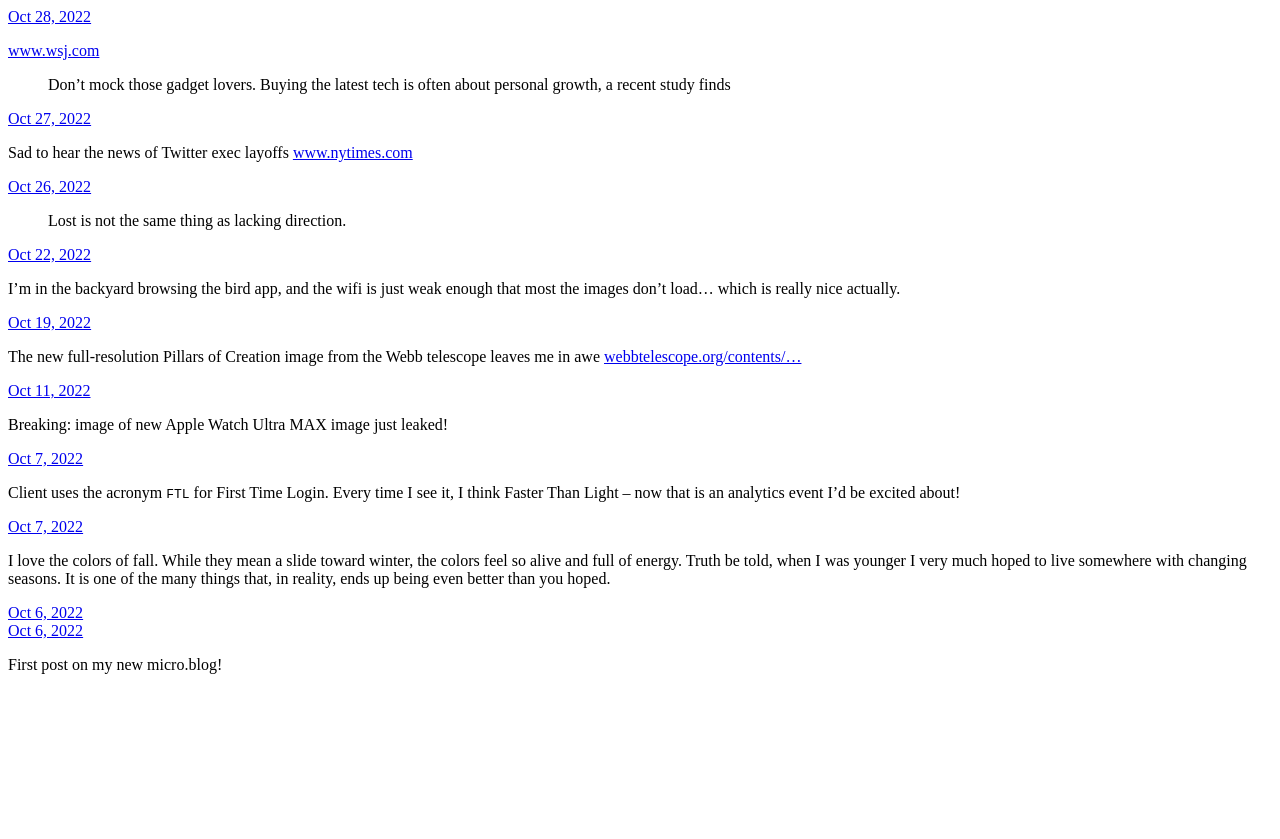
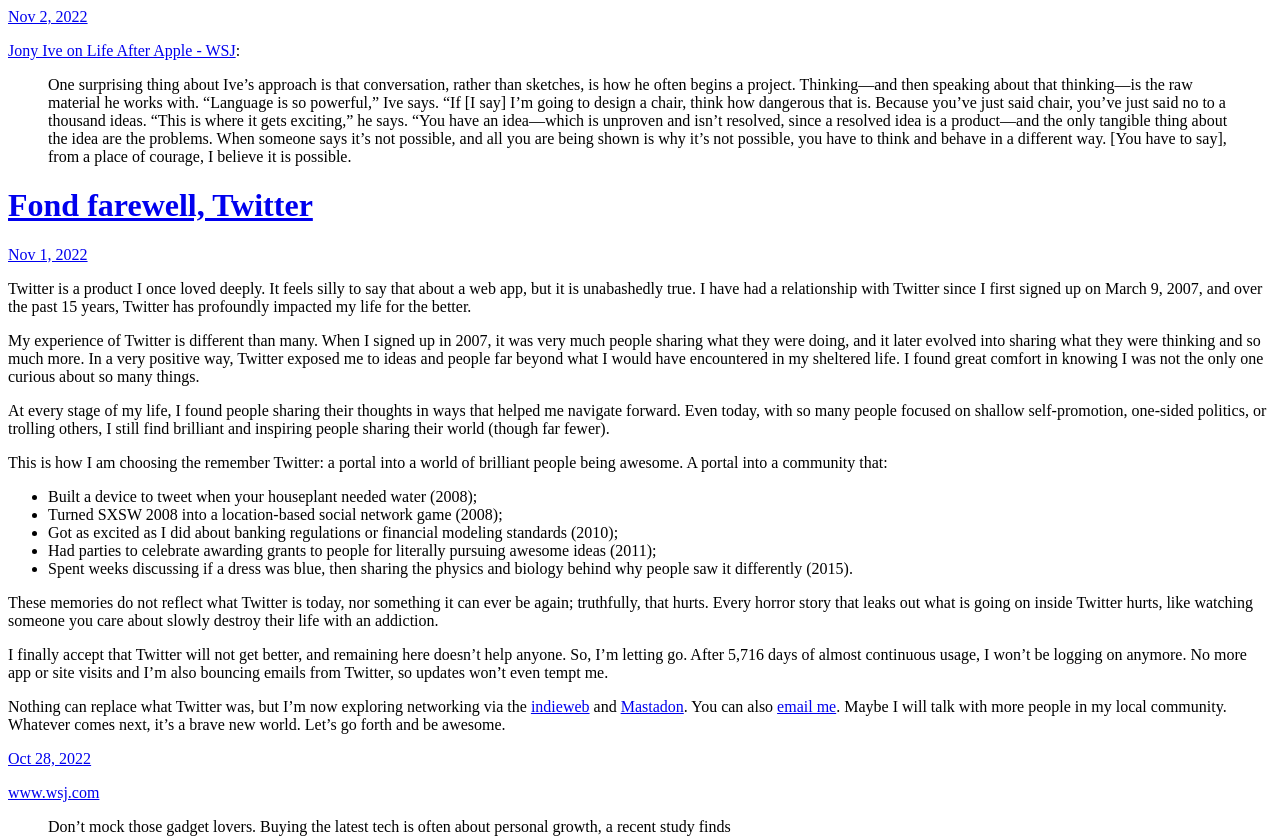
Before and after one commit to willdearman/wtd_micro_blog, a plain HTML site: page index.html in a window 1280 px wide. Shown: the top 839 px of the page. Before the commit the page ends 800 px from the top, so only its background shows below. Drawn offline with Linux system fonts and the light colour scheme.

Commit message:
Archiving from Micro.blog.

```diff
--- a/index.html
+++ b/index.html
@@ -25,7 +25,48 @@
 	  <div class="h-entry">
 
 
-		<a href="https://www.willdearman.com/2022/10/28/wwwwsjcom-dont-mock.html" class="u-url"><time class="dt-published" datetime="2022-10-28 21:00:28 -0500">Oct 28, 2022</time></a>
+		<a href="https://www.willdearman.com/2022/11/02/jony-ive-on.html" class="u-url"><time class="dt-published" datetime="2022-11-02 13:10:58 -0600">Nov 2, 2022</time></a>
+
+		<div class="e-content">
+			 <p><a href="https://www.wsj.com/articles/jony-ive-apple-design-interview-profile-lovefrom-11666733971">Jony Ive on Life After Apple - WSJ</a>:</p>
+<blockquote>
+<p>One surprising thing about Ive’s approach is that conversation, rather than sketches, is how he often begins a project. Thinking—and then speaking about that thinking—is the raw material he works with. “Language is so powerful,” Ive says. “If [I say] I’m going to design a chair, think how dangerous that is. Because you’ve just said chair, you’ve just said no to a thousand ideas.
+“This is where it gets exciting,” he says. “You have an idea—which is unproven and isn’t resolved, since a resolved idea is a product—and the only tangible thing about the idea are the problems. When someone says it’s not possible, and all you are being shown is why it’s not possible, you have to think and behave in a different way. [You have to say], from a place of courage, I believe it is possible.</p>
+</blockquote>
+
+		</div>
+	  </div>
+
+	  <div class="h-entry">
+
+			<h1><a href="https://www.willdearman.com/2022/11/01/fond-farewell-twitter.html">Fond farewell, Twitter</a></h1>
+
+
+		<a href="https://www.willdearman.com/2022/11/01/fond-farewell-twitter.html" class="u-url"><time class="dt-published" datetime="2022-11-01 16:42:37 -0600">Nov 1, 2022</time></a>
+
+		<div class="e-content">
+			 <p>Twitter is a product I once loved deeply. It feels silly to say that about a web app, but it is unabashedly true. I have had a relationship with Twitter since I first signed up on March 9, 2007, and over the past 15 years, Twitter has profoundly impacted my life for the better.</p>
+<p>My experience of Twitter is different than many. When I signed up in 2007, it was very much people sharing what they were doing, and it later evolved into sharing what they were thinking and so much more. In a very positive way, Twitter exposed me to ideas and people far beyond what I would have encountered in my sheltered life. I found great comfort in knowing I was not the only one curious about so many things.</p>
+<p>At every stage of my life, I found people sharing their thoughts in ways that helped me navigate forward. Even today, with so many people focused on shallow self-promotion, one-sided politics, or trolling others, I still find brilliant and inspiring people sharing their world (though far fewer).</p>
+<p>This is how I am choosing the remember Twitter: a portal into a world of brilliant people being awesome. A portal into a community that:</p>
+<ul>
+<li>Built a device to tweet when your houseplant needed water (2008);</li>
+<li>Turned SXSW 2008 into a location-based social network game (2008);</li>
+<li>Got as excited as I did about banking regulations or financial modeling standards (2010);</li>
+<li>Had parties to celebrate awarding grants to people for literally pursuing awesome ideas (2011);</li>
+<li>Spent weeks discussing if a dress was blue, then sharing the physics and biology behind why people saw it differently (2015).</li>
+</ul>
+<p>These memories do not reflect what Twitter is today, nor something it can ever be again; truthfully, that hurts. Every horror story that leaks out what is going on inside Twitter hurts, like watching someone you care about slowly destroy their life with an addiction.</p>
+<p>I finally accept that Twitter will not get better, and remaining here doesn&rsquo;t help anyone. So, I&rsquo;m letting go. After 5,716 days of almost continuous usage, I won&rsquo;t be logging on anymore. No more app or site visits and I&rsquo;m also bouncing emails from Twitter, so updates won&rsquo;t even tempt me.</p>
+<p>Nothing can replace what Twitter was, but I&rsquo;m now exploring networking via the <a href="https://micro.blog/wtd">indieweb</a> and <a href="https://indieweb.social/@willd">Mastadon</a>. You can also <a href="mailto:blog@willdearman.com">email me</a>. Maybe I will talk with more people in my local community. Whatever comes next, it&rsquo;s a brave new world. Let&rsquo;s go forth and be awesome.</p>
+
+		</div>
+	  </div>
+
+	  <div class="h-entry">
+
+
+		<a href="https://www.willdearman.com/2022/10/28/wwwwsjcom-dont-mock.html" class="u-url"><time class="dt-published" datetime="2022-10-28 20:00:28 -0600">Oct 28, 2022</time></a>
 
 		<div class="e-content">
 			 <p><a href="https://www.wsj.com/articles/latest-gadget-buy-early-adopters-11666900455">www.wsj.com</a></p>
@@ -39,7 +80,7 @@
 	  <div class="h-entry">
 
 
-		<a href="https://www.willdearman.com/2022/10/27/sad-to-hear.html" class="u-url"><time class="dt-published" datetime="2022-10-27 20:31:10 -0500">Oct 27, 2022</time></a>
+		<a href="https://www.willdearman.com/2022/10/27/sad-to-hear.html" class="u-url"><time class="dt-published" datetime="2022-10-27 19:31:10 -0600">Oct 27, 2022</time></a>
 
 		<div class="e-content">
 			 <p>Sad to hear the news of Twitter exec layoffs <a href="https://www.nytimes.com/2022/10/27/technology/musk-twitter.html?smid=nytcore-ios-share&amp;referringSource=articleShare">www.nytimes.com</a></p>
@@ -52,7 +93,7 @@
 	  <div class="h-entry">
 
 
-		<a href="https://www.willdearman.com/2022/10/26/lost-is-not.html" class="u-url"><time class="dt-published" datetime="2022-10-26 14:41:53 -0500">Oct 26, 2022</time></a>
+		<a href="https://www.willdearman.com/2022/10/26/lost-is-not.html" class="u-url"><time class="dt-published" datetime="2022-10-26 13:41:53 -0600">Oct 26, 2022</time></a>
 
 		<div class="e-content">
 			 <blockquote>
@@ -110,7 +151,7 @@
 	  <div class="h-entry">
 
 
-		<a href="https://www.willdearman.com/2022/10/07/144715.html" class="u-url"><time class="dt-published" datetime="2022-10-07 14:47:15 -0500">Oct 7, 2022</time></a>
+		<a href="https://www.willdearman.com/2022/10/07/144715.html" class="u-url"><time class="dt-published" datetime="2022-10-07 13:47:15 -0600">Oct 7, 2022</time></a>
 
 		<div class="e-content">
 			 <p>I love the colors of fall. While they mean a slide toward winter, the colors feel so alive and full of energy. Truth be told, when I was younger I very much hoped to live somewhere with changing seasons. It is one of the many things that, in reality, ends up being even better than you hoped.</p>
@@ -122,18 +163,7 @@
 	  <div class="h-entry">
 
 
-		<a href="https://www.willdearman.com/2022/10/06/tweet-userwtd-id.html" class="u-url"><time class="dt-published" datetime="2022-10-06 17:36:50 -0500">Oct 6, 2022</time></a>
-
-		<div class="e-content">
-
-
-		</div>
-	  </div>
-
-	  <div class="h-entry">
-
-
-		<a href="https://www.willdearman.com/2022/10/06/first-post-on.html" class="u-url"><time class="dt-published" datetime="2022-10-06 15:35:22 -0500">Oct 6, 2022</time></a>
+		<a href="https://www.willdearman.com/2022/10/06/first-post-on.html" class="u-url"><time class="dt-published" datetime="2022-10-06 14:35:22 -0600">Oct 6, 2022</time></a>
 
 		<div class="e-content">
 			 <p>First post on my new micro.blog!</p>
```
